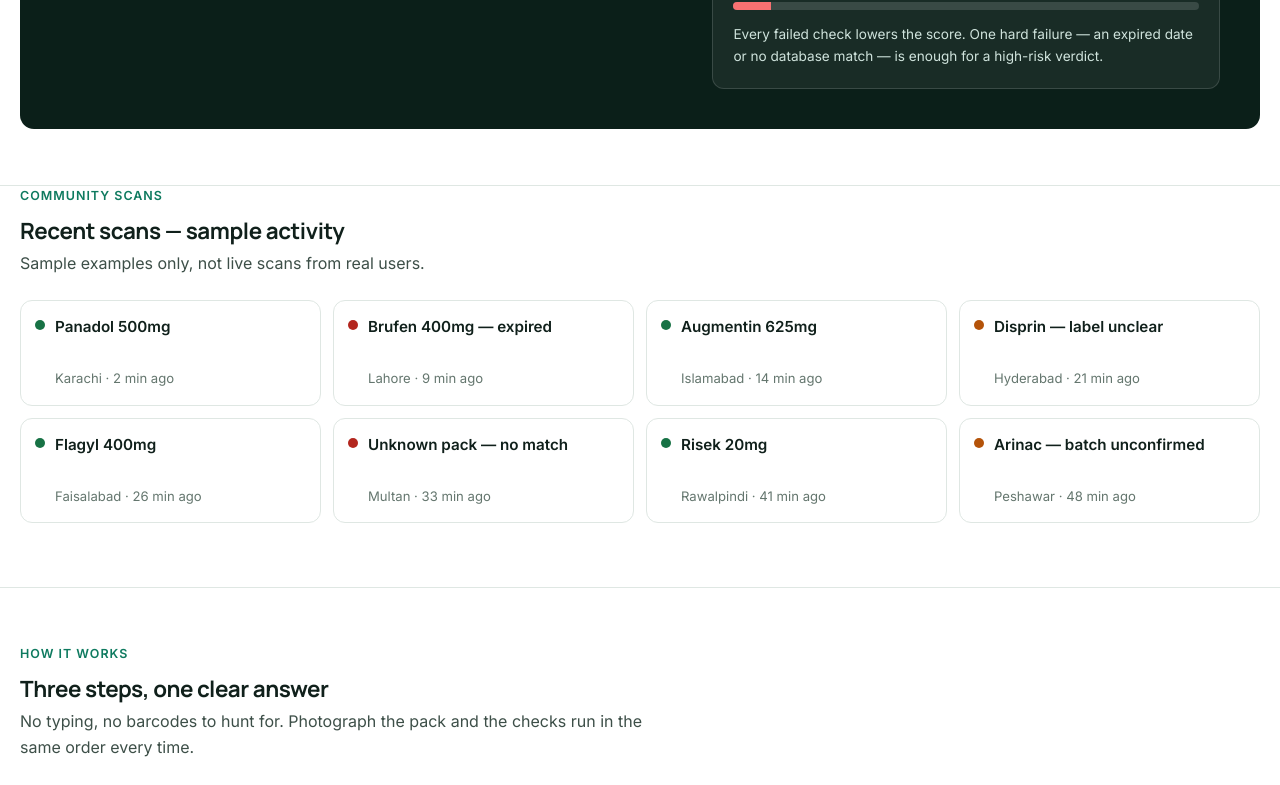
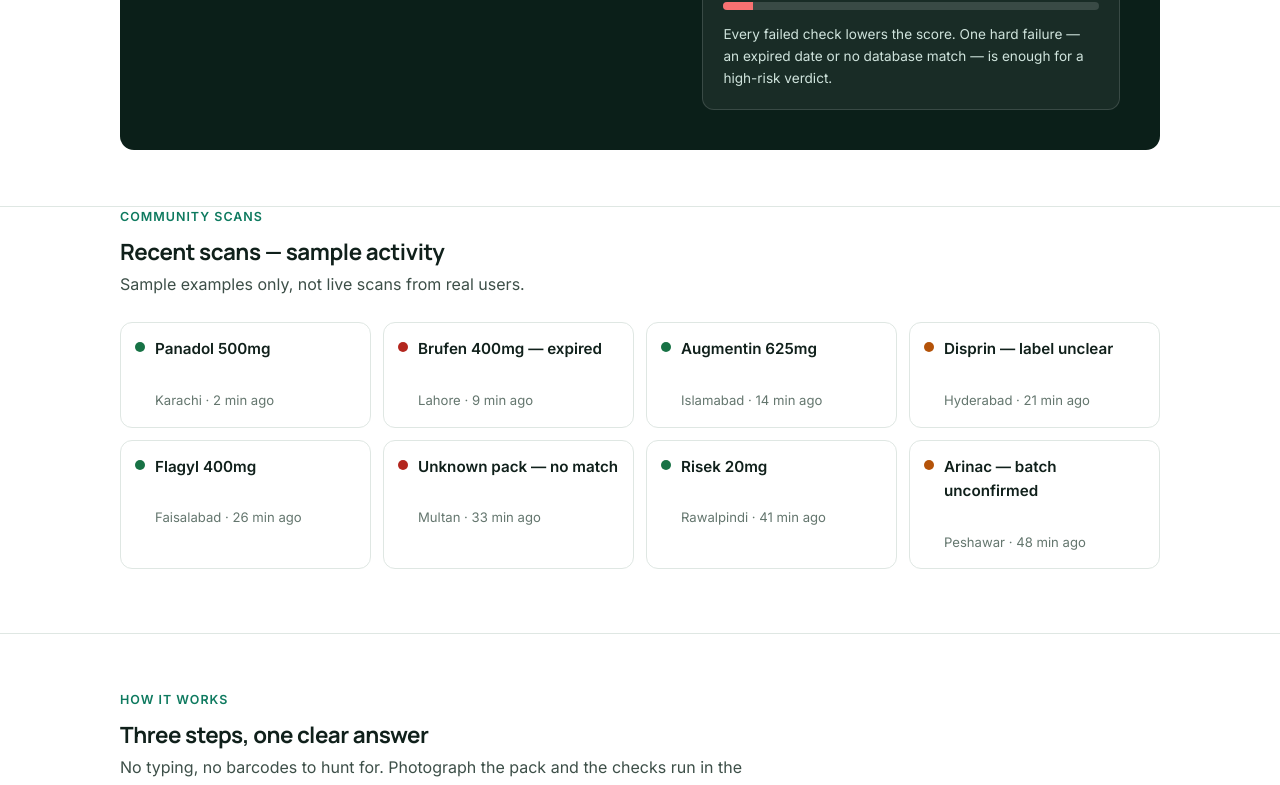
Before and after one commit to Muhammad-Ahmad-CO/medilens-llama, a Next.js app: page / in a window 1280 px wide. Shown: the part 1623-2408 px from the top of the page. Built offline with nearby package versions, Linux system fonts and the light colour scheme.

Commit message:
Permanent layout fix: overflow-x hidden (old-browser safe, not clip), 1080px container, no element may exceed its parent

```diff
--- a/app/globals.css
+++ b/app/globals.css
@@ -25,15 +25,18 @@
   --font-mono: var(--font-plex-mono, "IBM Plex Mono"), ui-monospace, monospace;
 }
 * { box-sizing: border-box; }
-html { scroll-behavior: smooth; }
-body { margin: 0; font-family: var(--font-body); background: var(--bg); color: var(--ink); line-height: 1.6; -webkit-font-smoothing: antialiased; overflow-x: clip; }
-html { scroll-behavior: smooth; overflow-x: clip; }
+html { scroll-behavior: smooth; overflow-x: hidden; }
+body { margin: 0; font-family: var(--font-body); background: var(--bg); color: var(--ink); line-height: 1.6; -webkit-font-smoothing: antialiased; overflow-x: hidden; }
+/* Permanent overflow guard, old-browser safe: overflow-x: hidden works
+   everywhere (clip does not, it needs Chrome 90+), and no element on
+   this page may ever exceed its parent's width. */
+img, div, section, header, footer, main, nav, figure { max-width: 100%; }
 h1, h2, h3 { font-family: var(--font-display); letter-spacing: -0.02em; line-height: 1.12; margin: 0; }
 a { color: inherit; }
 img { max-width: 100%; }
 button, select, input { font: inherit; }
 button:focus-visible, select:focus-visible, input:focus-visible, a:focus-visible { outline: 2px solid var(--accent); outline-offset: 2px; }
-.wrap { max-width: 1280px; margin: 0 auto; padding: 0 20px; }
+.wrap { width: 100%; max-width: 1080px; margin: 0 auto; padding: 0 20px; }
 .mono { font-family: var(--font-mono); font-size: 0.92em; }
 .muted { color: var(--muted); }
 .small { font-size: 0.85rem; }
@@ -41,7 +44,7 @@
 
 /* Header */
 .topbar { position: sticky; top: 0; z-index: 60; background: rgba(255, 255, 255, 0.92); border-bottom: 1px solid var(--border); }
-.topbar-in { max-width: 1280px; margin: 0 auto; padding: 14px 20px; display: flex; align-items: center; justify-content: space-between; gap: 16px; }
+.topbar-in { width: 100%; max-width: 1080px; margin: 0 auto; padding: 14px 20px; display: flex; align-items: center; justify-content: space-between; gap: 16px; }
 .brand { display: flex; align-items: center; gap: 10px; text-decoration: none; font-family: var(--font-display); font-weight: 800; font-size: 1.15rem; }
 .brand em { font-style: normal; color: var(--accent); }
 .brand-mark { display: inline-flex; align-items: center; justify-content: center; width: 34px; height: 34px; background: var(--accent); color: #fff; border-radius: 9px; font-weight: 800; font-size: 1rem; }
```
